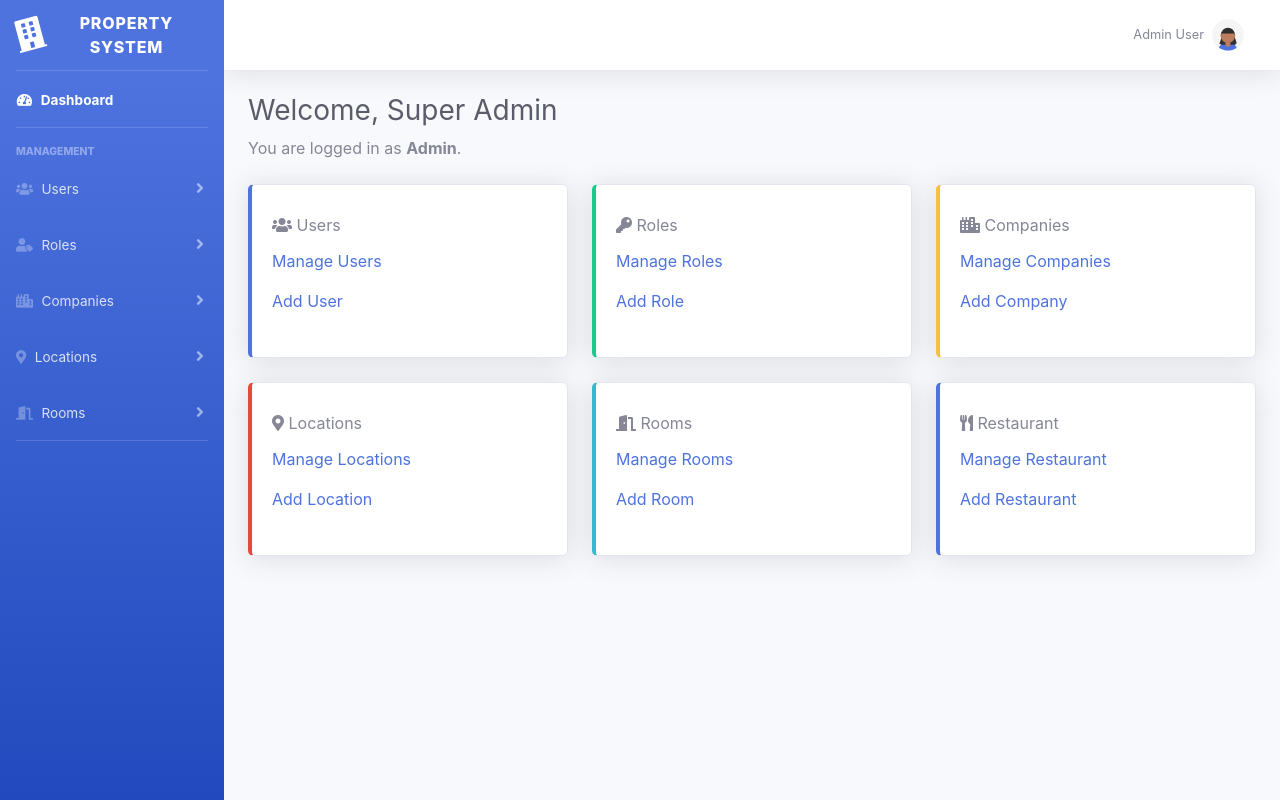
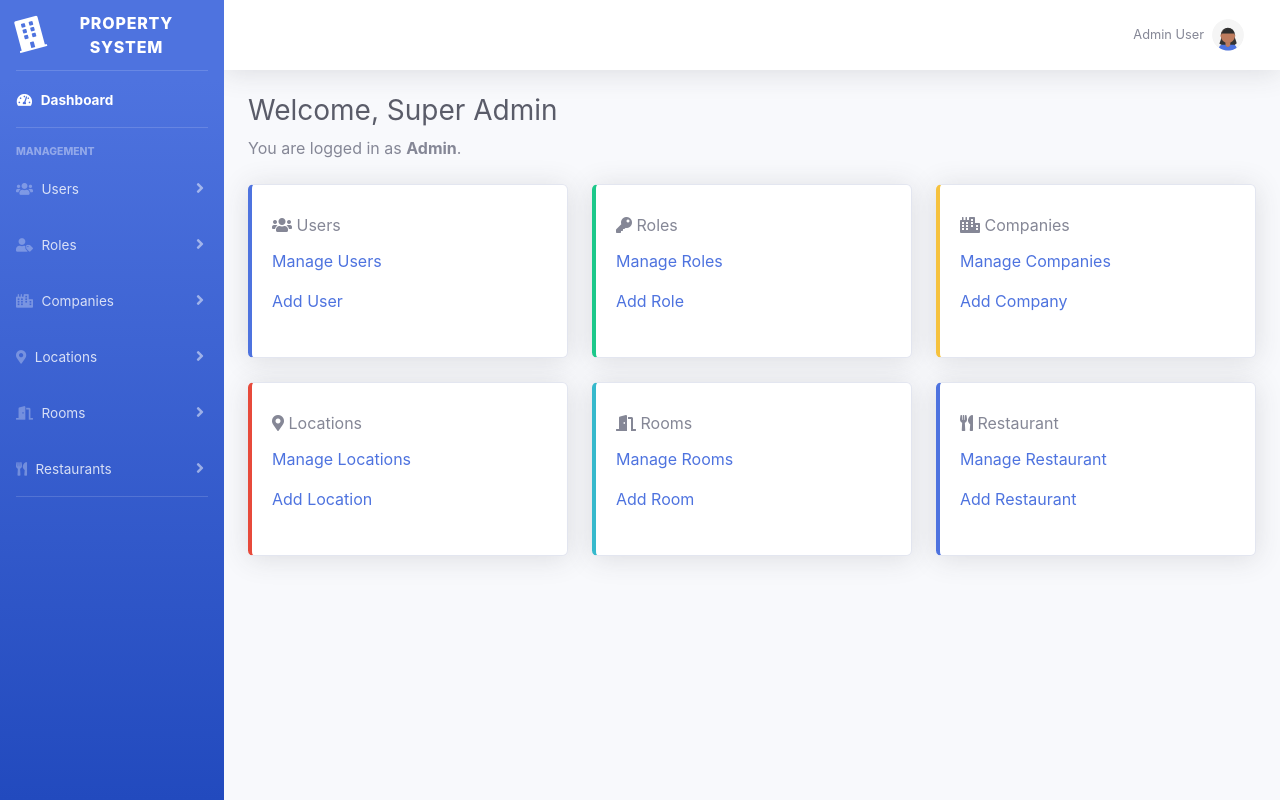
Before and after one commit to VirtusStack/Property_Amenity_Marketing_System, a PHP site: page /Property_Amenity_Marketing_System/templates/common/index.php in a window 1280 px wide. Run offline with PHP 8.4, Linux system fonts and the light colour scheme.

Commit message:
Update sidebar.php

```diff
--- a/templates/include/sidebar.php
+++ b/templates/include/sidebar.php
@@ -98,6 +98,19 @@
   </div>
 </li>
 
+<!-- Restaurants Menu -->
+<li class="nav-item">
+  <a class="nav-link collapsed" href="#" data-toggle="collapse" data-target="#collapseRestaurants" aria-expanded="true" aria-controls="collapseRestaurants">
+    <i class="fas fa-utensils"></i>
+    <span>Restaurants</span>
+  </a>
+  <div id="collapseRestaurants" class="collapse" aria-labelledby="headingRestaurants" data-parent="#accordionSidebar">
+    <div class="bg-white py-2 collapse-inner rounded">
+      <a class="collapse-item" href="<?= BASE_URL ?>/admin.php?action=manageRestaurant">Manage Restaurants</a>
+      <a class="collapse-item" href="<?= BASE_URL ?>/admin.php?action=newRestaurant">Add Restaurant</a>
+    </div>
+  </div>
+</li>
 
   <!-- Divider -->
   <hr class="sidebar-divider d-none d-md-block">
```
